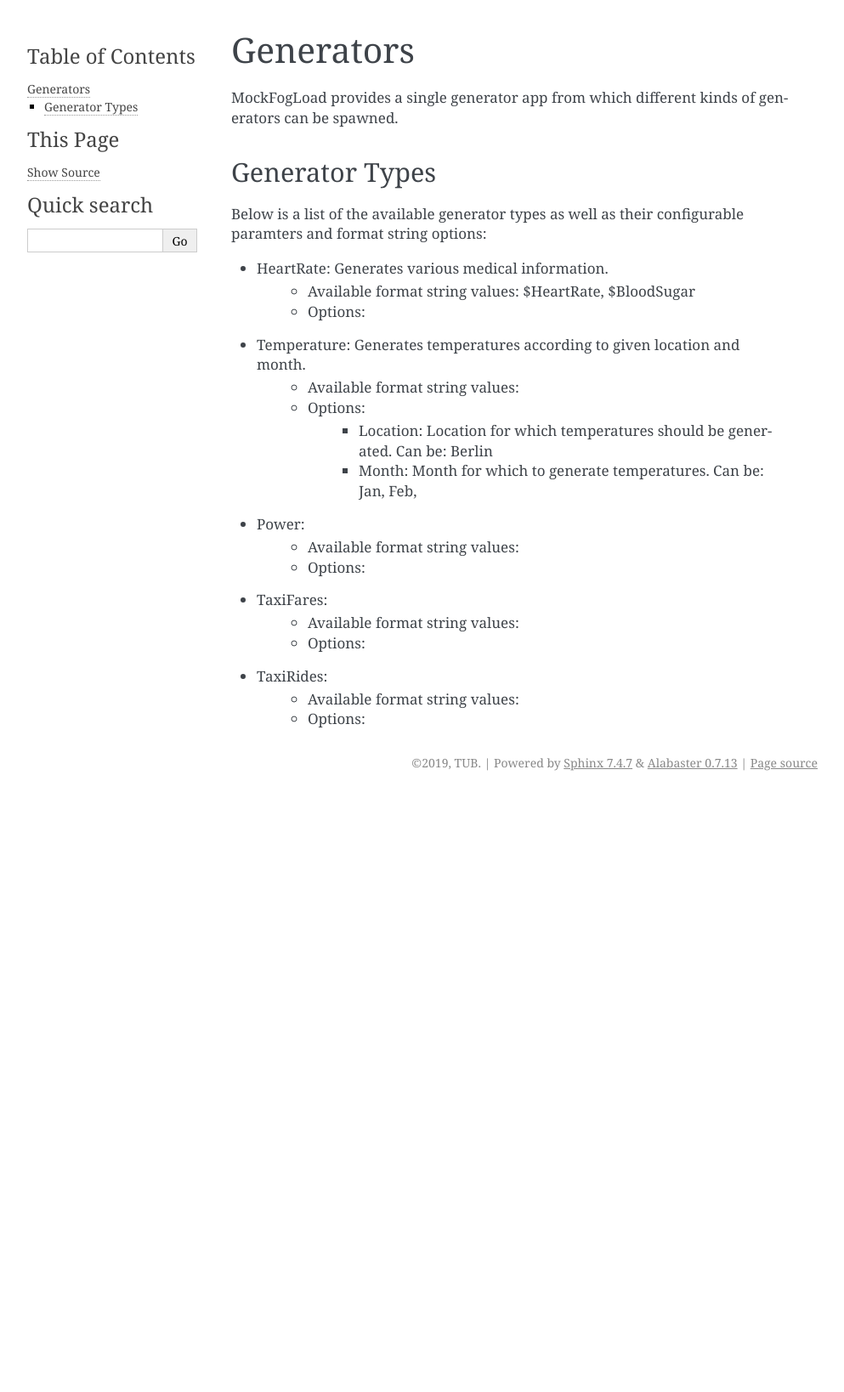
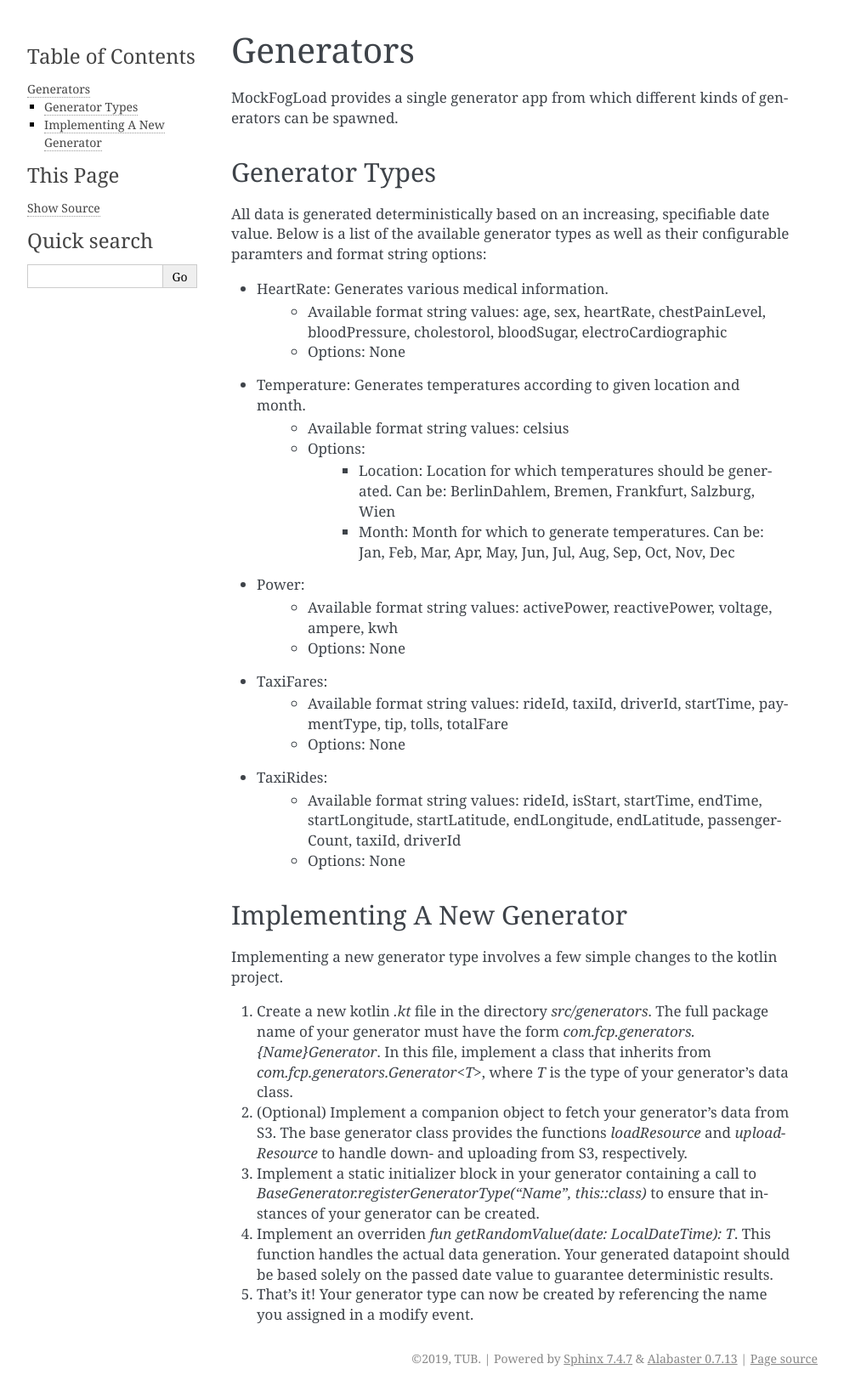
Before and after one commit to FCP-MockFogLoad/MockFogLoad, a Sphinx documentation site: the page built from docs/source/generators.rst, in a window 1280 px wide. Shown: the whole page at 85% size, without its empty margins (148-1141 px from the left). Built offline with Sphinx 7.4.7, drawn with Linux system fonts in a browser that asks for light colours; before the commit the page ends 937 px from its top, so only the background shows below that.

Commit message:
updated generator documentation

```diff
--- a/docs/source/generators.rst
+++ b/docs/source/generators.rst
@@ -6,26 +6,38 @@ MockFogLoad provides a single generator app from which different kinds of genera
 Generator Types
 ---------------
 
+All data is generated deterministically based on an increasing, specifiable date value.
 Below is a list of the available generator types as well as their configurable paramters and format string options:
 
 * HeartRate: Generates various medical information.
-    * Available format string values: $HeartRate, $BloodSugar
-    * Options:
+    * Available format string values: age, sex, heartRate, chestPainLevel, bloodPressure, cholestorol, bloodSugar, electroCardiographic
+    * Options: None
 
 * Temperature: Generates temperatures according to given location and month.
-    * Available format string values:
+    * Available format string values: celsius
     * Options:
-        * Location: Location for which temperatures should be generated. Can be: Berlin
-        * Month: Month for which to generate temperatures. Can be: Jan, Feb,
+        * Location: Location for which temperatures should be generated. Can be: BerlinDahlem, Bremen, Frankfurt, Salzburg, Wien
+        * Month: Month for which to generate temperatures. Can be: Jan, Feb, Mar, Apr, May, Jun, Jul, Aug, Sep, Oct, Nov, Dec
 
 * Power:
-    * Available format string values:
-    * Options:
+    * Available format string values: activePower, reactivePower, voltage, ampere, kwh
+    * Options: None
 
 * TaxiFares:
-    * Available format string values:
-    * Options:
+    * Available format string values: rideId, taxiId, driverId, startTime, paymentType, tip, tolls, totalFare
+    * Options: None
 
 * TaxiRides:
-    * Available format string values:
-    * Options:
+    * Available format string values: rideId, isStart, startTime, endTime, startLongitude, startLatitude, endLongitude, endLatitude, passengerCount, taxiId, driverId
+    * Options: None
+
+Implementing A New Generator
+---------------
+
+Implementing a new generator type involves a few simple changes to the kotlin project.
+
+1. Create a new kotlin `.kt` file in the directory `src/generators`. The full package name of your generator must have the form `com.fcp.generators.{Name}Generator`. In this file, implement a class that inherits from `com.fcp.generators.Generator<T>`, where `T` is the type of your generator's data class.
+2. (Optional) Implement a companion object to fetch your generator's data from S3. The base generator class provides the functions `loadResource` and `uploadResource` to handle down- and uploading from S3, respectively.
+3. Implement a static initializer block in your generator containing a call to `BaseGenerator.registerGeneratorType("Name", this::class)` to ensure that instances of your generator can be created.
+4. Implement an overriden `fun getRandomValue(date: LocalDateTime): T`. This function handles the actual data generation. Your generated datapoint should be based solely on the passed date value to guarantee deterministic results.
+5. That's it! Your generator type can now be created by referencing the name you assigned in a modify event.
```
Also changed, not shown: docs/source/testing.rst (+6 -3 lines).
